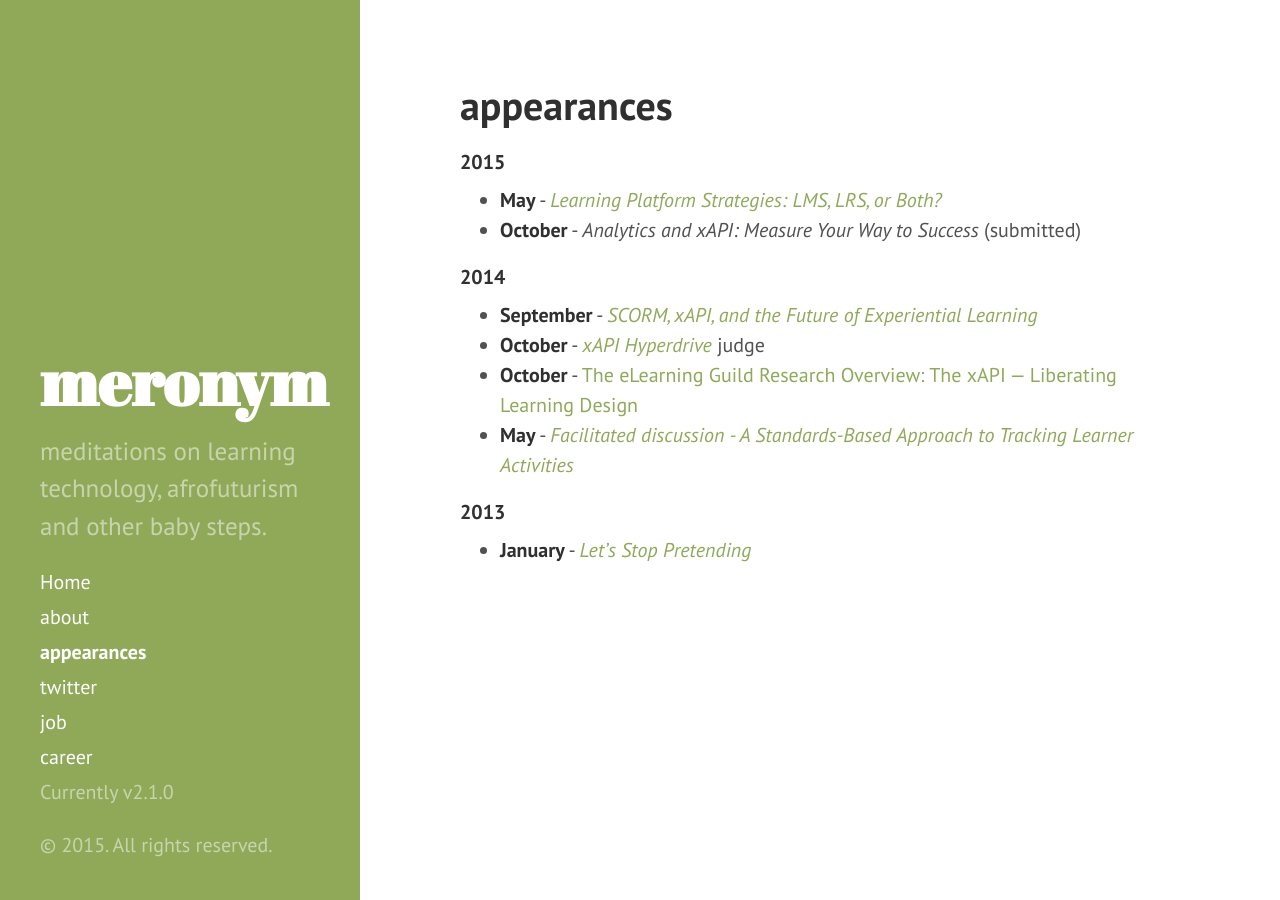
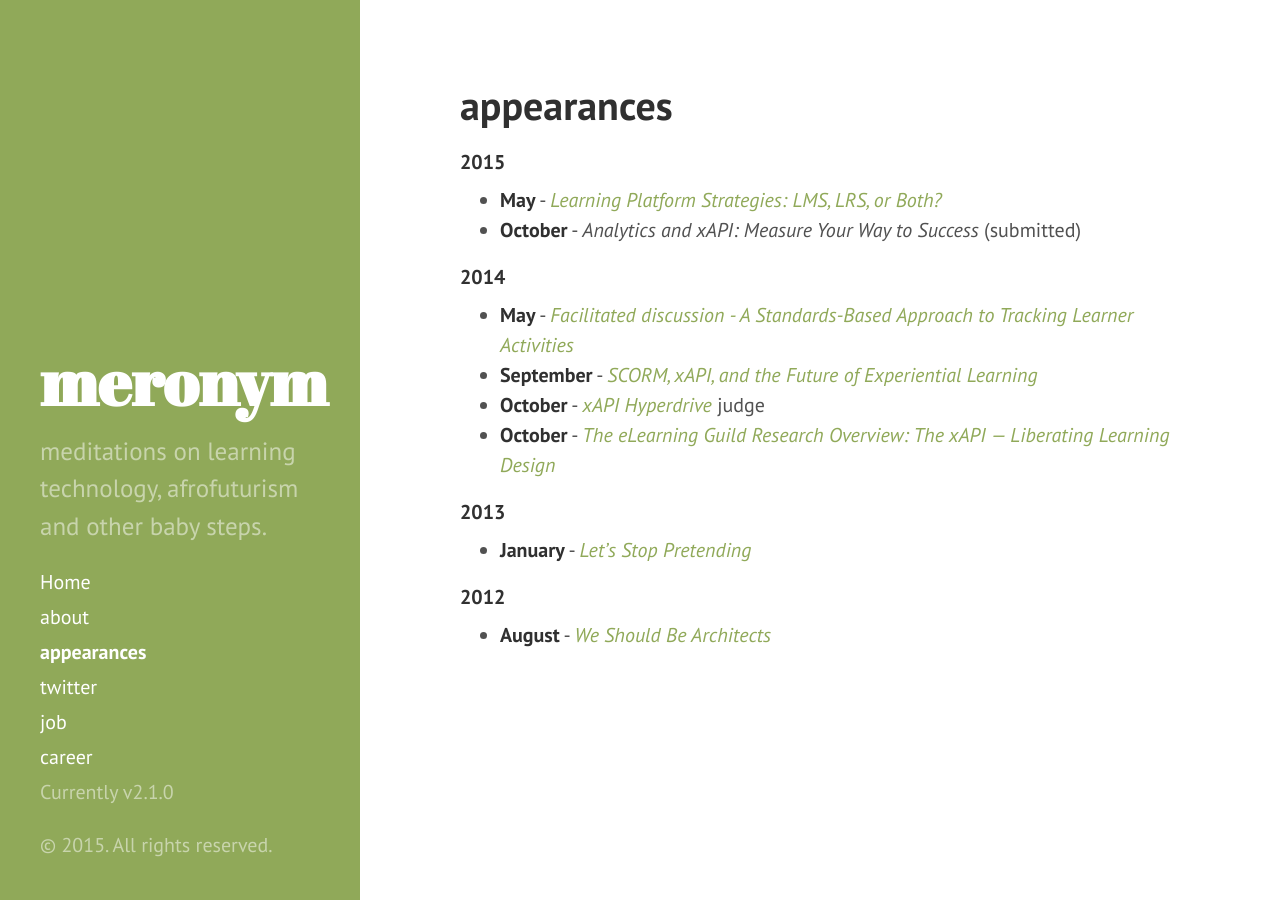
Before and after one commit to craigwiggins/craigwiggins.github.io, a Jekyll site: the page built from appearances.md, in a window 1280 px wide. Built offline with Jekyll 4.4.1, drawn with Linux system fonts in a browser that asks for light colours; Markdown is read by kramdown in place of the engine named in the settings.

Commit message:
edited appearances.md

```diff
--- a/appearances.md
+++ b/appearances.md
@@ -10,11 +10,15 @@ title: appearances
 
 ######2014
 
+* **May** - [*Facilitated discussion - A Standards-Based Approach to Tracking Learner Activities*](http://medbiq.org/conference2014/tracking_activities)
 * **September** - [*SCORM, xAPI, and the Future of Experiential Learning*](http://www.adlnet.gov/events/e-learning-korea-2014-conference-and-expo)
 * **October** - [*xAPI Hyperdrive*](http://www.elearningguild.com/DevLearn/content/3609/devlearn-2014-conference--expo--xapi-hyperdrive) judge
-* **October** - [The eLearning Guild Research Overview: The xAPI — Liberating Learning Design](http://www.elearningguild.com/DevLearn/sessions/session-details.cfm?event=261&track=50&fromselection=doc.3503&from=sessionslist&session=5783)
-* **May** - [*Facilitated discussion - A Standards-Based Approach to Tracking Learner Activities*](http://medbiq.org/conference2014/tracking_activities)
+* **October** - [*The eLearning Guild Research Overview: The xAPI — Liberating Learning Design*](http://www.elearningguild.com/DevLearn/sessions/session-details.cfm?event=261&track=50&fromselection=doc.3503&from=sessionslist&session=5783)
 
 ######2013
 
 * **January** - [*Let's Stop Pretending*](http://elearningjockey.blogspot.com/2013/01/lets-stop-pretending-astd-preso.html)
+
+######2012
+
+* **August** - [*We Should Be Architects*](http://emergentradio.com/shows/toolbar/18/)
```
